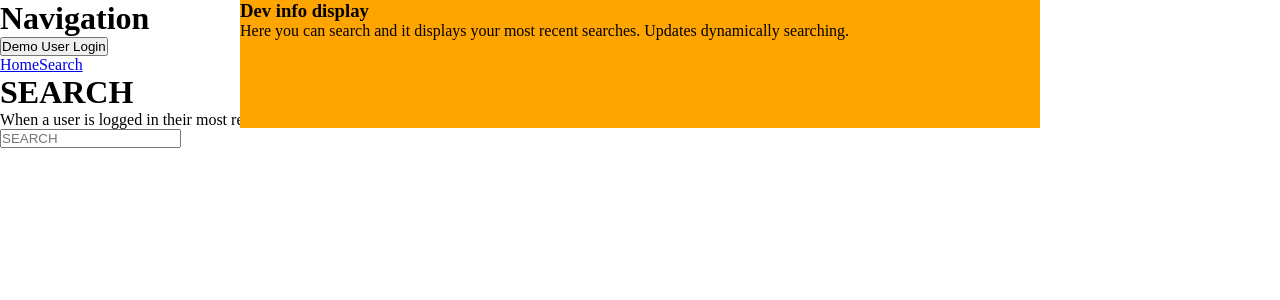
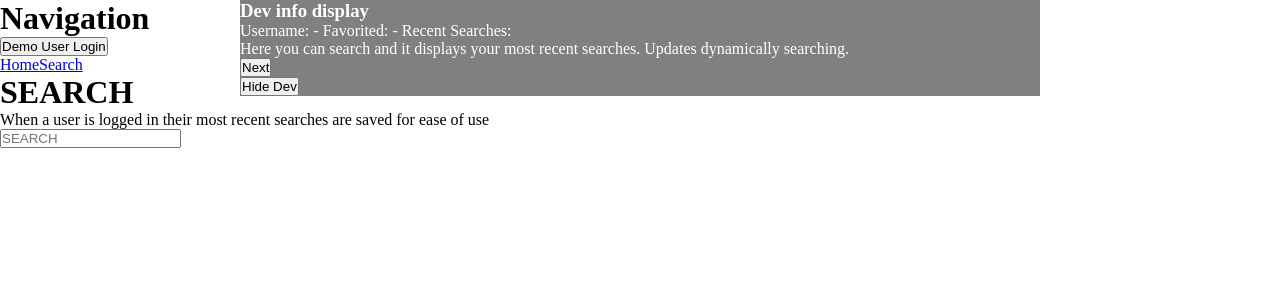
Before and after one commit to andru17urdna/nues-vue, a Nuxt app: page /search in a window 1280 px wide. Shown: the top 300 px of the page. Built offline with nearby package versions, Linux system fonts and the light colour scheme.

Commit message:
-Created proper page iteration for Dev Notes Component. -Created way to reset Iteration Count on Page change.

```diff
--- a/components/AppHeader.vue
+++ b/components/AppHeader.vue
@@ -1,6 +1,5 @@
 <template>
   <header class="header">
-      <DevInfoDisplay />
     <h1 class="title">Navigation</h1>
 
     <div v-if="!userLoggedIn">
@@ -12,9 +11,6 @@
     </div>
         <nuxt-link to="/">Home</nuxt-link>
         <nuxt-link to="/search">Search</nuxt-link>
-        <!-- <nuxt-link v-if="userLoggedIn" :to="'user/your-profile'">Your Profile</nuxt-link> -->
-
-
   </header>
 </template>
 
--- a/components/Article.vue
+++ b/components/Article.vue
@@ -9,7 +9,7 @@
       <p class="Article_description-p" v-if="descriptionShow">Description: {{description}}</p>
       <p v-if="publishedShow">PublishedAt: {{publishedAt}}</p>
       <a v-if="linkShow" :href="url">Link to article</a>
-      <button class ="Article_delete-btn" v-if="this.deleteable" @click="deleteArticle(title)">Delete</button>
+      <button class ="Article_delete-btn" v-if="this.deleteable" @click.prevent="deleteArticle(title)">Delete</button>
   </div>
 </nuxt-link>
 </template>
--- a/components/DevInfoDisplay.vue
+++ b/components/DevInfoDisplay.vue
@@ -1,8 +1,14 @@
 <template>
-  <div class="DevInfoDisplay_container-div">
-    <h3>Dev info display</h3>
-    <p>{{ currentUser }}</p>
-    <p>{{ getMessage }}</p>
+  <div
+    class="DevInfoDisplay_container-div">
+    <div v-if="!isHidden">
+      <h3>Dev info display</h3>
+      <p>Username: {{ user.username }} - Favorited: {{ user.favorited }} - Recent Searches: {{ user.recent_searches}}</p>
+      <p>{{ getMessage[iterator] }}</p>
+      <button v-if="showPrev" @click="prevIteration">Previous</button>
+      <button v-if="showNext" @click="nextIteration">Next</button>
+    </div>
+    <button class="hide-button" @click="isHidden = !isHidden">Hide Dev</button>
   </div>
 </template>
 
@@ -11,36 +17,63 @@ import { mapGetters, mapActions } from "vuex";
 
 export default {
   name: "DevInfoDisplay",
-  props: ['currentUser'],
+  props: ['user', 'iterator'],
   data() {
     return {
-
+      showPrev: false,
+      showNext: true,
+      isHidden: false
     }
   },
   computed: {
     ...mapGetters('devMessage', ['getMessage'])
   },
+
   created() {
     this.fetchMessage('homePage');
-    console.log(this.currentUser)
+    this.buttonSwitch();
+  },
+  watch: {
+
   },
   methods: {
-    ...mapActions('devMessage', ['fetchMessage'])
+    ...mapActions('devMessage', ['fetchMessage']),
+    nextIteration() {
+      this.$emit('next-iter')
+      this.buttonSwitch()
+    },
+    prevIteration() {
+      this.$emit('prev-iter')
+      this.buttonSwitch()
+    },
+    buttonSwitch() {
+      if (this.getMessage.length === 1) {
+        this.showPrev = false;
+        this.showNext = false;
+      }
+      if (this.iterator <= 0) {
+        this.showPrev = false;
+      } else {
+        this.showPrev = true;
+      }
+      if (this.iterator >= this.getMessage.length -1) {
+        this.showNext = false;
+      } else {
+        this.showNext = true;
+      }
+    }
   }
 }
 </script>
 
 <style lang="scss" scoped>
 .DevInfoDisplay_container-div{
-    height: 8rem;
     width: 50rem;
-    background: orange;
+    background: rgba(128, 128, 128);
     position: fixed;
-    /* top: 0;
-    left: 50%; */
     margin: auto 50vw 0;
     transform: translatex(-50%);
+    color: white;
 }
 
-
 </style>
--- a/layouts/default.vue
+++ b/layouts/default.vue
@@ -1,6 +1,10 @@
 <template>
   <div>
-    <DevInfoDisplay :currentUser="userInfo"/>
+    <DevInfoDisplay :user="userInfo"
+                    :iterator="iterator"
+                    v-on:next-iter="iterator++"
+                    v-on:prev-iter="iterator--"
+                    />
     <Modal v-if="displayModal"
                v-on:remove-modal="closeModal" />
     <AppHeader v-on:user-login="signIn"
@@ -17,13 +21,19 @@ export default {
   data(){
     return {
       displayModal: false,
+      iterator: 0,
     }
   },
   computed: {
-    ...mapGetters('userInfo', ['userInfo'])
+    ...mapGetters('userInfo', ['userInfo']),
   },
   created(){
-    console.log(this.userInfo)
+
+  },
+  watch: {
+    $route (to, from) {
+      this.iterator = 0;
+    }
   },
   methods: {
     ...mapActions('userInfo', ['fetchUserInfo', 'removeUserInfo']),
--- a/pages/article/_title/index.vue
+++ b/pages/article/_title/index.vue
@@ -1,5 +1,5 @@
 <template>
-  <div>
+  <div v-if="article">
       <h2>{{article.title}}</h2>
       <img :src="article.urlToImage" alt="">
       <p>Author: {{article.author}}</p>
@@ -26,7 +26,6 @@ export default {
   },
   created() {
     this.article = this.singleArticle(this.params.split("-").join(" "));
-    console.log(this.article);
   }
 }
 </script>
--- a/store/devMessage.js
+++ b/store/devMessage.js
@@ -1,13 +1,19 @@
 const devMessageObj = {
-    homePage: 'This modal is only temporary as way to show data changing in state on page as well as interaction on each page. But also for me to give you sarcastic remarks the entire time you are here!! :D',
-    search: 'Here you can search and it displays your most recent searches. Updates dynamically searching.'
+    homePage: [
+        'This modal is only temporary as way to show data changing in state on page as well as interaction on each page. But also for me to give you sarcastic remarks the entire time you are here!! :D',
+        'This is just a second message.',
+        'This is the third message'
+    ],
+    search: [
+        'Here you can search and it displays your most recent searches. Updates dynamically searching.'
+    ],
 }
 
 
 
 
 const state = () => ({
-    devMessage: {unparty: "party"}
+    devMessage: {}
 })
 
 
```
